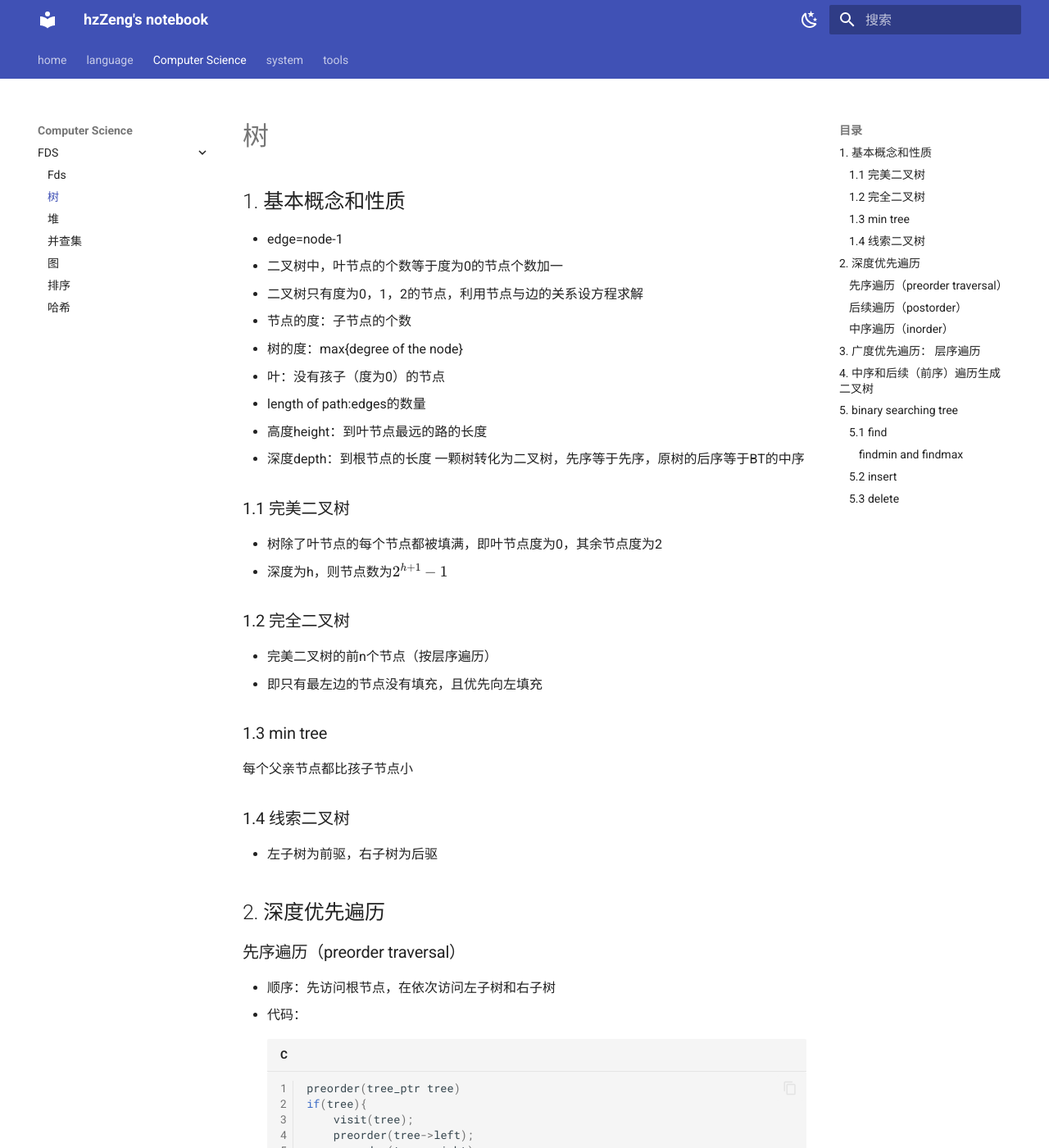
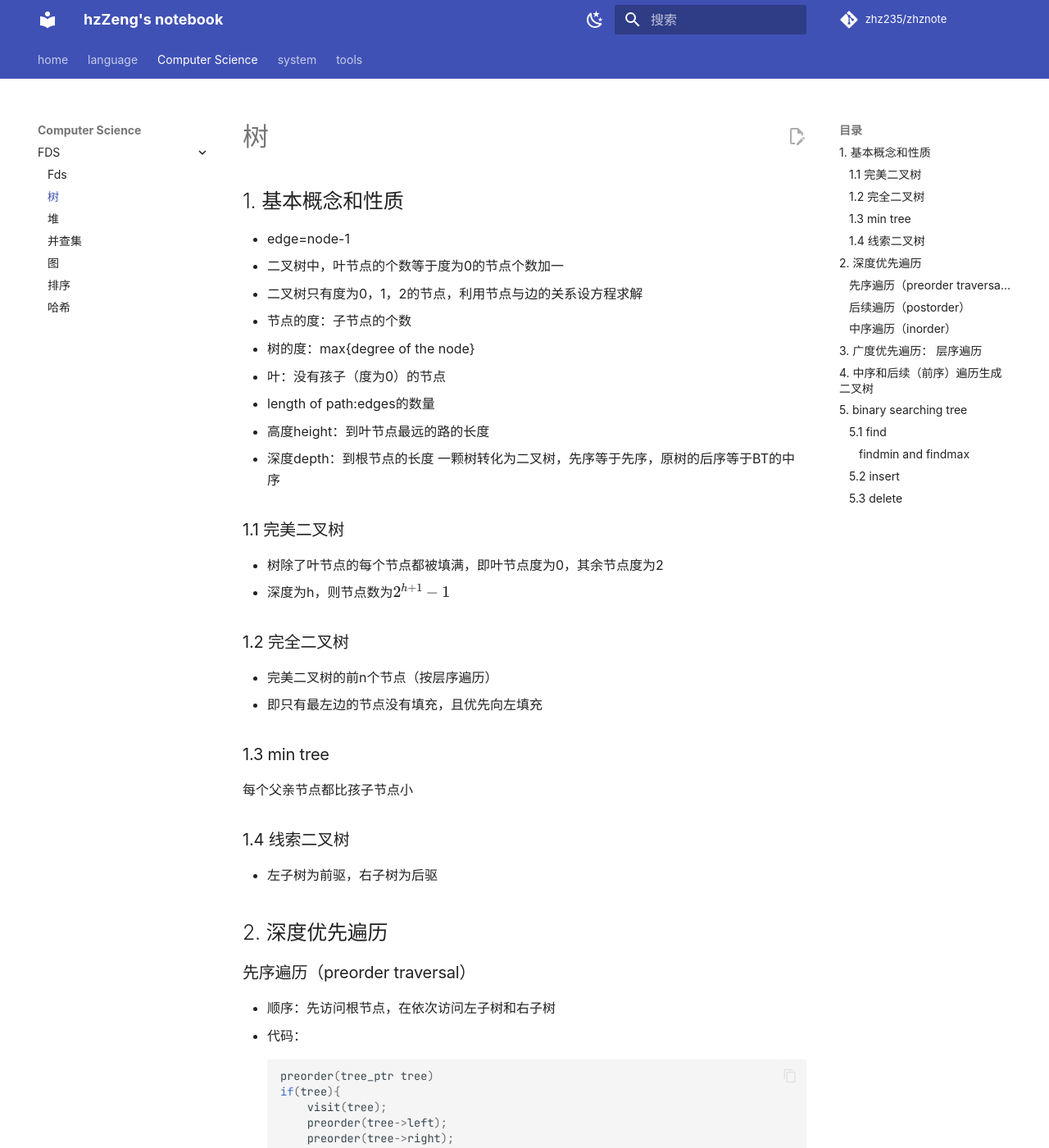
Before and after one commit to zhz235/zhznote, an MkDocs documentation site: the page built from docs/cs/tree.md, in a window 1280 px wide and 1400 px high. Shown: the whole window at 82% size. Built offline with MkDocs 1.6.1 and Material for MkDocs 9.7.7, drawn with Linux system fonts in a browser that asks for light colours; nearby versions of some CDN libraries; some web fonts are replaced; library files that are not in the unit come from our copies; comment, search, counter and statistics services are not loaded; a style sheet for code colours, icons or effects is not loaded; some of the changed text lies outside the part shown.

Commit message:
更新配置文件

````diff
--- a/docs/cs/tree.md
+++ b/docs/cs/tree.md
@@ -132,6 +132,7 @@
     }
 }
 ```
+
 - 时间复杂度：O(depth)
 #### findmin and findmax
 - 最小的是左子树的左一个叶节点，最大的是右子树最右的一个叶节点
@@ -190,4 +191,5 @@
     return t;
 }
 ```
+
 - time complexity=O(depth)
--- a/mkdocs.yml
+++ b/mkdocs.yml
@@ -1,5 +1,9 @@
 site_name: hzZeng's notebook
-
+site_url: https://note.zhz235.cc/
+repo_name: zhz235/zhznote
+repo_url: https://github.com/zhz235/zhznote/
+site_description: zhz的笔记本
+copyright: Copyright &copy; 2024 <a href="https://github.com/zhz235"  target="_blank" rel="noopener">zhz235</a>
 theme:
   name: material
   palette:
@@ -48,9 +52,14 @@
     # [点击按钮跳转至 GitHub 修改 Markdown 源文件]
     # https://squidfunk.github.io/mkdocs-material/setup/adding-a-git-repository/#code-actions
     - content.action.edit
+    - content.code.annotate
+    - navigation.tracking
   language: zh
+  font:
+    text: LXGW WenKai Screen
+    code: JetBrains Mono
 #图标和表情扩展
-  plugins:
+plugins:
   # [搜索功能]
   # https://squidfunk.github.io/mkdocs-material/plugins/search/
   # 之前中文搜索是 Insider 的功能（https://squidfunk.github.io/mkdocs-material/blog/2022/chinese-search-support/），现在好像已经是默认功能了，
@@ -62,63 +71,49 @@
   # [给单篇文章添加标签]
   # https://squidfunk.github.io/mkdocs-material/setup/setting-up-tags/
   # https://squidfunk.github.io/mkdocs-material/plugins/tags/#meta.tags
-  - tags
+
+
 
 markdown_extensions:
+  - toc:
+      permalink: true
+      toc_depth: 4
+  - meta
+  - def_list
+  - attr_list
+  - md_in_html
+  - sane_lists
+  - admonition
+  - pymdownx.keys
+  - pymdownx.mark
+  - pymdownx.tilde
+  - pymdownx.critic
+  - pymdownx.details
+  - pymdownx.snippets
+  - pymdownx.magiclink
+  - pymdownx.superfences
+  - pymdownx.inlinehilite
+  - pymdownx.smartsymbols  #智能符号
   - pymdownx.emoji:
-      emoji_index: !!python/name:material.extensions.emoji.twemoji
-      emoji_generator: !!python/name:material.extensions.emoji.to_svg
-  # [数学公式支持]
-  # https://squidfunk.github.io/mkdocs-material/reference/math/#katex
+      emoji_index: !!python/name:materialx.emoji.twemoji
+      emoji_generator: !!python/name:materialx.emoji.to_svg
+  - pymdownx.tabbed:
+      alternate_style: true
+  - pymdownx.tasklist:
+      custom_checkbox: true
+  - pymdownx.highlight:
+      anchor_linenums: true
   - pymdownx.arithmatex:
       generic: true
-  # [图片功能支持]
-  # https://squidfunk.github.io/mkdocs-material/reference/images/
-  # 给 Markdown 图片语法后面添加 `{width="300"}` 设置大小
-  - attr_list
-  - md_in_html
-  # [给标题添加链接]
-  # https://squidfunk.github.io/mkdocs-material/setup/extensions/python-markdown/#+toc.permalink
-  - toc:
-      permalink: true # 固定标题位置为当前位置
-  # [代码语法高亮]
-  # https://squidfunk.github.io/mkdocs-material/reference/code-blocks/#code-blocks
-  # https://squidfunk.github.io/mkdocs-material/setup/extensions/python-markdown-extensions/#highlight
-  - pymdownx.highlight:
-      # 显示行号
-      linenums: true
-      # 显示编程语言名称
-      auto_title: true
-      # https://squidfunk.github.io/mkdocs-material/setup/extensions/python-markdown-extensions/#+pymdownx.highlight.line_spans
-      line_spans: __span
-      # https://squidfunk.github.io/mkdocs-material/setup/extensions/python-markdown-extensions/#+pymdownx.highlight.pygments_lang_class
-      pygments_lang_class: true
-  - pymdownx.inlinehilite
-  - pymdownx.snippets
-  - pymdownx.superfences
-  # [Markdown 提示]
-  # https://squidfunk.github.io/mkdocs-material/reference/admonitions/
-  - admonition
-  - pymdownx.details
-  # [Markdown footnote 语法支持]
-  # https://squidfunk.github.io/mkdocs-material/reference/footnotes/
-  - footnotes
 
 extra_css:
   - https://gcore.jsdelivr.net/npm/katex@0.15.1/dist/katex.min.css
   - https://gcore.jsdelivr.net/npm/lxgw-wenkai-screen-webfont@1.1.0/style.css
   - https://gcore.jsdelivr.net/npm/lxgw-wenkai-webfont@1.1.0/style.css
-  - css/custom.css
-  - css/card.css
-  - css/tasklist.css
-  - css/flink.css
-  - css/more_changelog.css
 
 
 extra_javascript:
-  - js/baidu-tongji.js
   - https://gcore.jsdelivr.net/npm/katex@0.15.1/dist/katex.min.js
-  - js/katex.js
   - https://polyfill.io/v3/polyfill.min.js?features=es6
   - https://cdn.jsdelivr.net/npm/mathjax@3/es5/tex-chtml.js
   - https://cdn.jsdelivr.net/npm/mathjax@3/es5/tex-mml-chtml.js
````
Also changed, not shown: docs/cs/graph.md (+3 -0 lines), docs/language/_c.md (+14 -4 lines).
